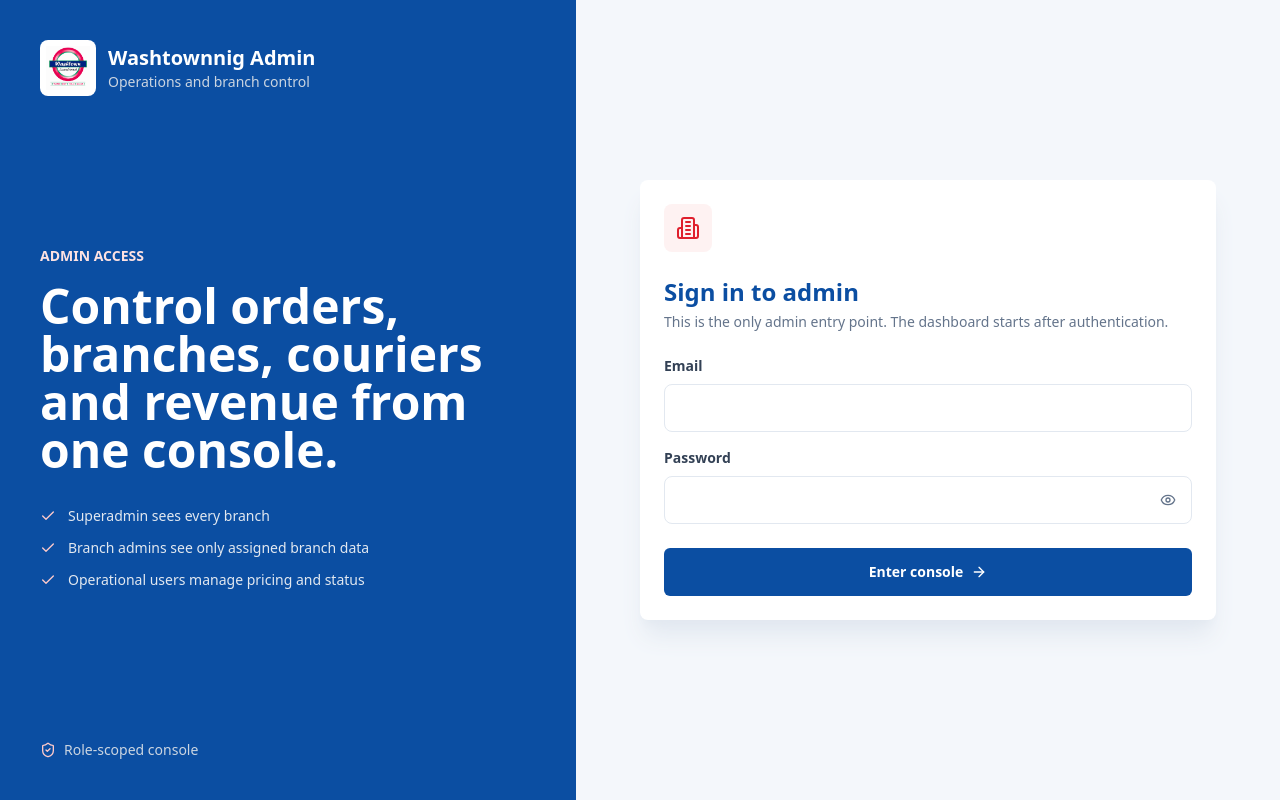
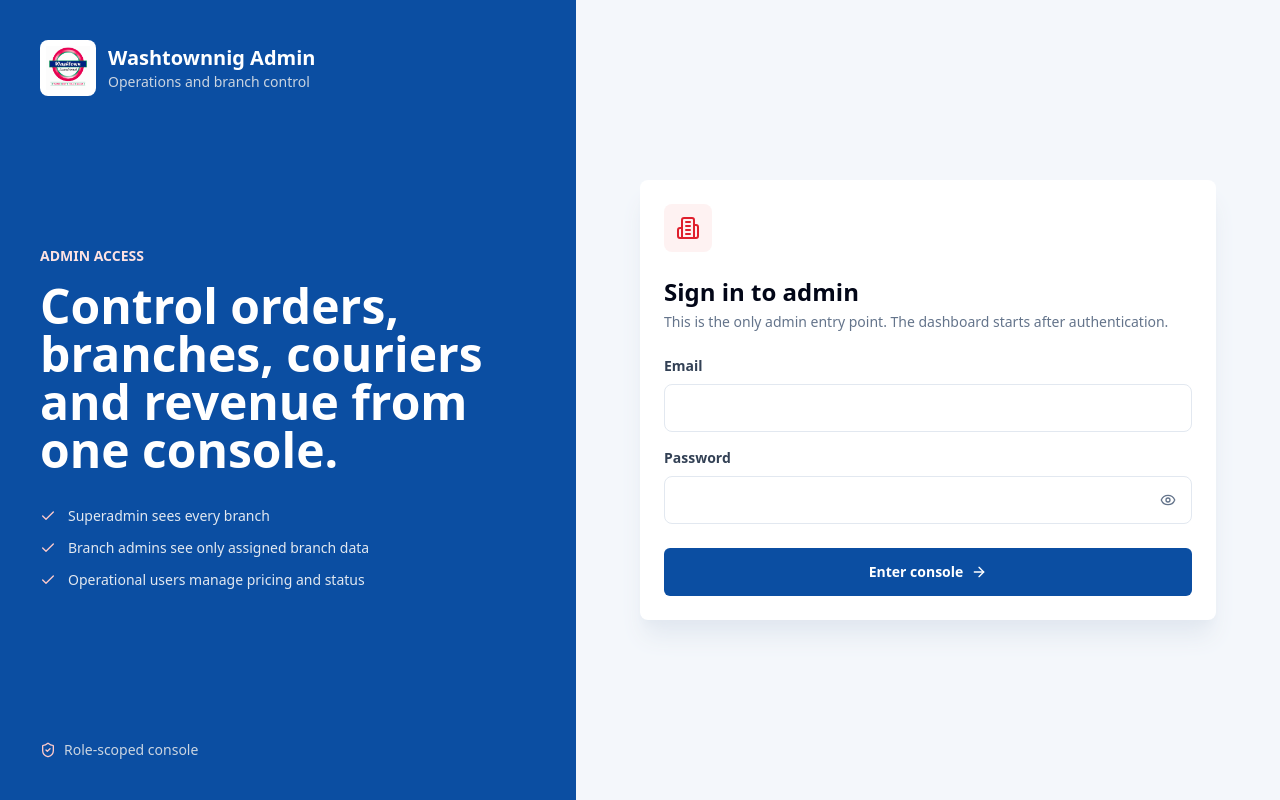
Before and after one commit to Washtown-Laundromart/admin_app, a Next.js app: page /login in a window 1280 px wide. Built offline with nearby package versions, Linux system fonts and the light colour scheme.

Commit message:
Use neutral text colors

```diff
--- a/app/globals.css
+++ b/app/globals.css
@@ -9,7 +9,7 @@
 body {
   margin: 0;
   background: #f4f7fb;
-  color: #0b1f3a;
+  color: #111827;
 }
 
 button,
--- a/app/login/page.tsx
+++ b/app/login/page.tsx
@@ -36,7 +36,7 @@ export default function AdminLoginPage() {
   }
 
   return (
-    <main className="grid min-h-screen bg-[#f4f7fb] text-[#0b4ea2] lg:grid-cols-[0.9fr_1.1fr]">
+    <main className="grid min-h-screen bg-[#f4f7fb] text-slate-950 lg:grid-cols-[0.9fr_1.1fr]">
       <section className="flex flex-col justify-between bg-[#0b4ea2] p-6 text-white lg:p-10">
         <div className="flex items-center gap-3">
           <div className="flex h-14 w-14 items-center justify-center rounded-lg bg-white p-1.5">
--- a/app/not-found.tsx
+++ b/app/not-found.tsx
@@ -2,7 +2,7 @@ import Link from "next/link";
 
 export default function NotFound() {
   return (
-    <main className="flex min-h-screen items-center justify-center bg-[#f4f7fb] px-4 text-[#0b4ea2]">
+    <main className="flex min-h-screen items-center justify-center bg-[#f4f7fb] px-4 text-slate-950">
       <div className="max-w-md text-center">
         <p className="text-sm font-bold uppercase text-[#df1f2d]">Page not found</p>
         <h1 className="mt-3 text-3xl font-bold">This admin page is not available.</h1>
--- a/components/admin-console.tsx
+++ b/components/admin-console.tsx
@@ -201,7 +201,7 @@ export function AdminConsole({ page }: { page: AdminPage }) {
   if (!token) return null;
 
   return (
-    <main className="min-h-screen bg-[#f4f7fb] text-[#0b4ea2]">
+    <main className="min-h-screen bg-[#f4f7fb] text-slate-950">
       <aside className="fixed left-0 top-0 hidden h-screen w-[280px] border-r border-slate-200 bg-white lg:block">
         <div className="flex h-screen flex-col p-4">
           <div className="flex items-center gap-3 rounded-lg bg-[#0b4ea2] p-4 text-white">
@@ -946,7 +946,7 @@ function BranchDirectory({ branches, branchUsers, visibleBranches, selectedBranc
               <button key={branch.id} className={`rounded-lg border p-4 text-left transition ${isSelected ? "border-[#df1f2d] bg-red-50" : "border-slate-200 bg-white hover:border-slate-300"}`} onClick={() => onSelectBranch(branch.id)}>
                 <div className="flex items-start justify-between gap-3">
                   <div>
-                    <p className="font-bold text-[#0b4ea2]">{branch.name}</p>
+                    <p className="font-bold text-slate-950">{branch.name}</p>
                     <p className="mt-1 text-sm text-slate-500">{branch.address}, {branch.city}, {branch.state}</p>
                   </div>
                   <span className="rounded-full bg-slate-100 px-2 py-1 text-xs font-bold text-slate-600">{branch.isActive ? "Active" : "Inactive"}</span>
```
